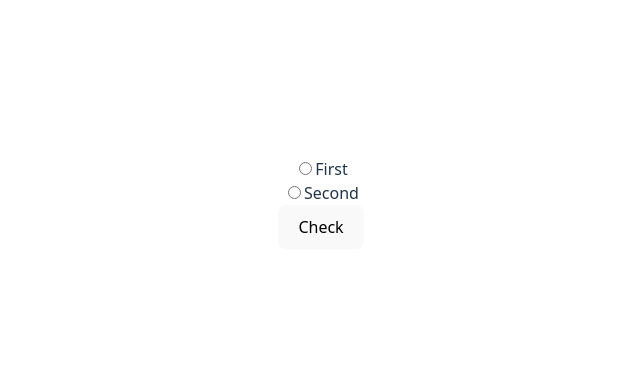
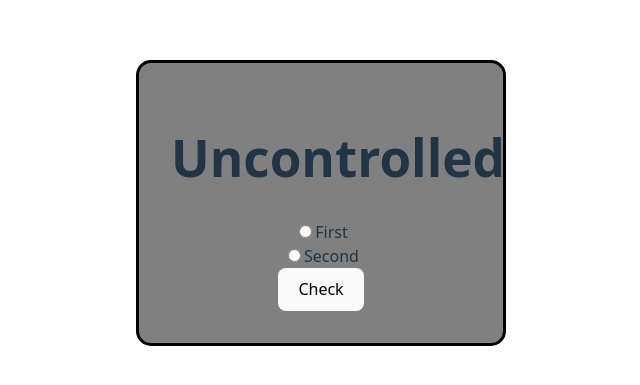
Before and after one commit to DaniilT048/react-controlled-and-uncontrolled-components, a React (Vite) app: page / in a window 1280 px wide. Shown: the part 197-582 px from the top of the page, without its empty margins (319-959 px from the left). Built offline with nearby package versions, Linux system fonts and the light colour scheme.

Commit message:
maked radio button

```diff
--- a/index.html
+++ b/index.html
@@ -3,7 +3,7 @@
   <head>
     <meta charset="UTF-8" />
     <meta name="viewport" content="width=device-width, initial-scale=1.0" />
-    <title>Vite + React</title>
+    <title>Uncontrolled and controlled components</title>
   </head>
   <body>
     <div id="root"></div>
--- a/src/App.jsx
+++ b/src/App.jsx
@@ -1,11 +1,14 @@
 import './App.css'
 import UncontrolledRadio from "./components/UncontrolledRadio.jsx";
+import Card from "./components/Card.jsx";
 
 function App() {
 
   return (
     <>
-      <UncontrolledRadio/>
+        <Card>
+            <UncontrolledRadio/>
+        </Card>
     </>
   )
 }
--- /dev/null
+++ b/src/components/Card.css
@@ -0,0 +1,7 @@
+.card{
+    width: 300px;
+    background-color: grey;
+    border: 3px solid black;
+    border-radius: 15px;
+
+}
--- /dev/null
+++ b/src/components/Card.jsx
@@ -0,0 +1,7 @@
+import './Card.css'
+
+export default function Card({children}) {
+
+    return <div className="card">{children}</div>
+
+}
--- a/src/components/UncontrolledRadio.css
+++ b/src/components/UncontrolledRadio.css
@@ -3,3 +3,6 @@ form {
     align-items: center;
     flex-direction: column;
 }
+input{
+    color: black;
+}
--- a/src/components/UncontrolledRadio.jsx
+++ b/src/components/UncontrolledRadio.jsx
@@ -1,22 +1,31 @@
 import {useRef} from "react";
 
 export default function UncontrolledRadio() {
-    const radioButton = useRef(null);
+    const firstRadio = useRef(null);
     const handleChangeRadioButton = (event) =>{
-        alert('You chose ' + radioButton.current.value);
+        if(firstRadio.current.checked){
+            alert("right answer");
+        }else{
+            alert("not right answer");
+        }
         event.preventDefault();
     }
+
     return(
+        <>
+            <h1>Uncontrolled</h1>
         <form>
+            <h3></h3>
             <div>
-                <input ref={radioButton} type="radio" id='first' value='first'/>
+                <input ref={firstRadio} type="radio" id='first' value='first' name='radioInput'/>
                 <label htmlFor="radioButton">First</label>
             </div>
             <div>
-                <input ref={radioButton} type="radio" id='second' value='second'/>
+                <input type="radio" id='second' value='second' name='radioInput'/>
                 <label htmlFor="radioButton">Second</label>
             </div>
             <button type='submit' onClick={handleChangeRadioButton}>Check</button>
         </form>
+        </>
 )
 }
```
